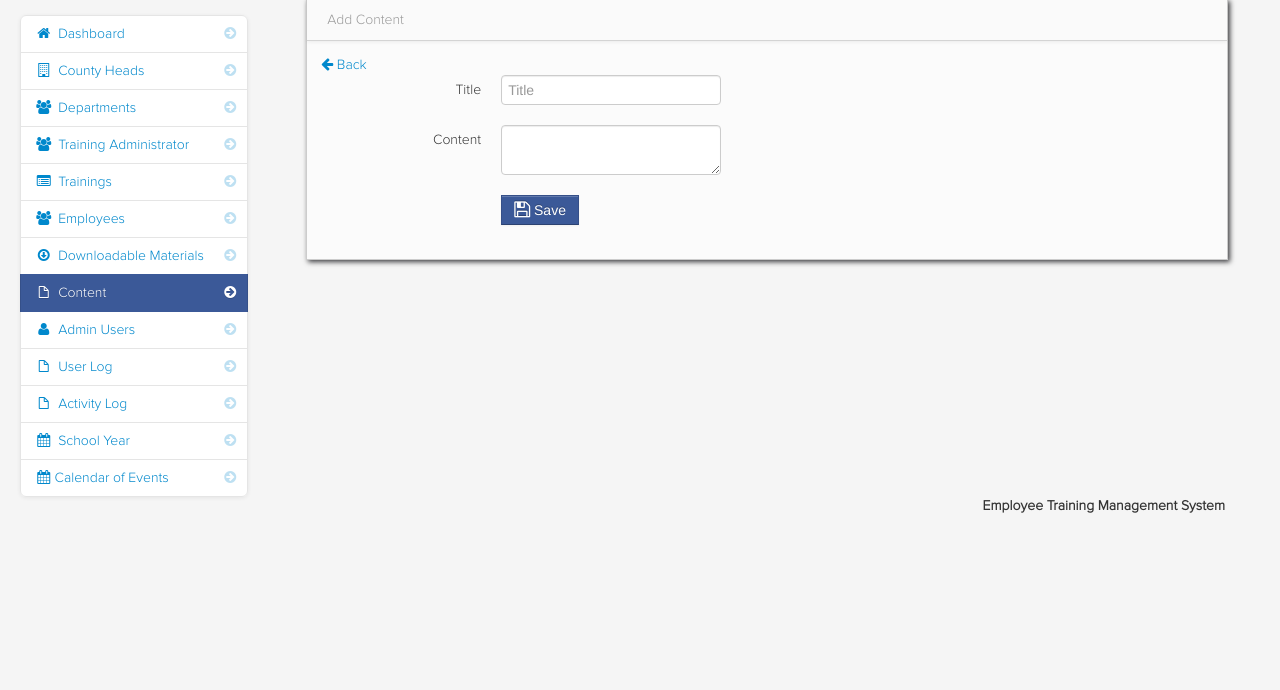
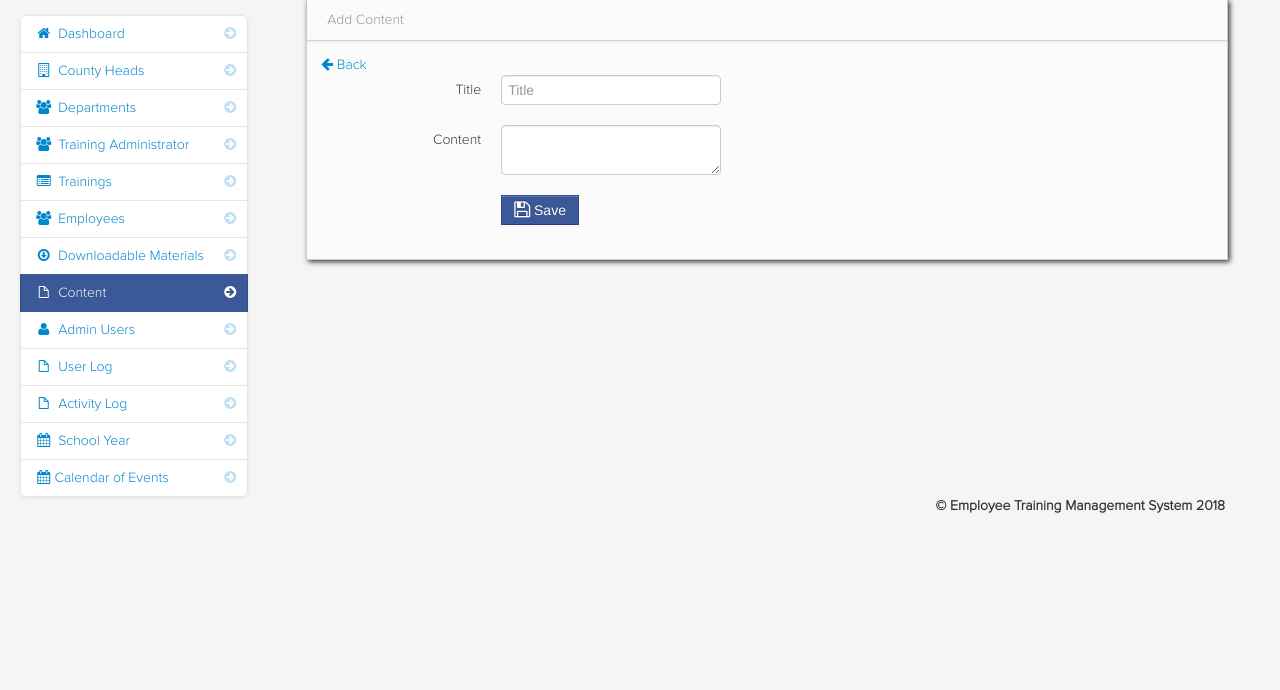
Before and after one commit to stodipo/student-selfassessment, a PHP site: page /admin/add_content.php in a window 1280 px wide. Shown: the part 75-765 px from the top of the page. Run offline with PHP 8.4, Linux system fonts and the light colour scheme; the visitor is signed in with stand-in values (Sample User, id 1); data that the repository does not hold is empty; some libraries are stand-ins or nearby versions.

Commit message:
Updated the footer contents

```diff
--- a/admin/footer.php
+++ b/admin/footer.php
@@ -1,5 +1,5 @@
 <div class="pull-right">
 		<footer>
-           <p>Employee Training Management System</p>
+           <p>&copy Employee Training Management System 2018</p>
         <footer>
 </div>
```
